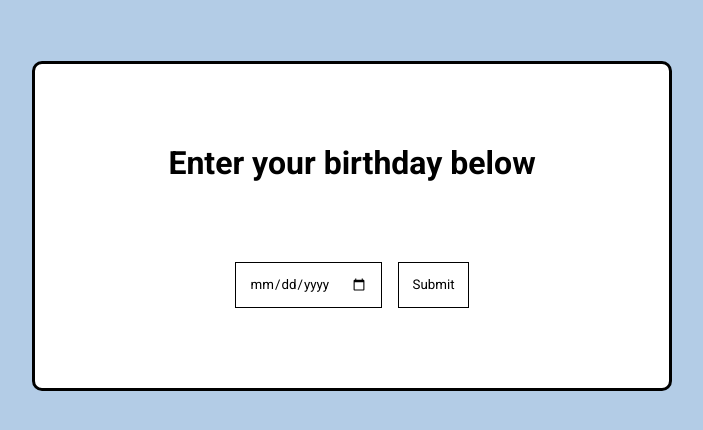
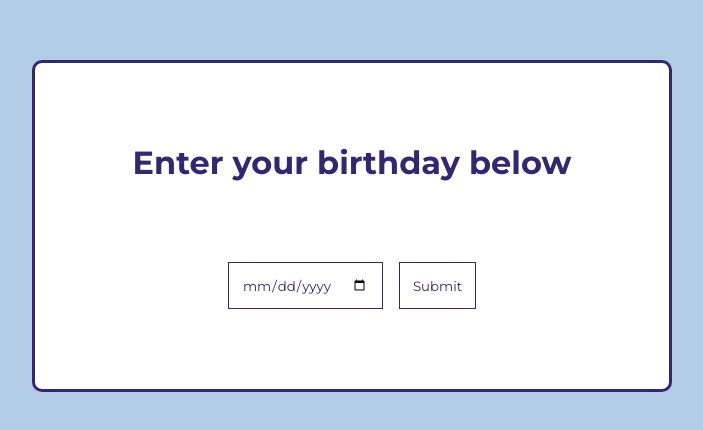
Before and after one commit to ColinMVan/age_calculator, a plain HTML site: page index.html in a window 1280 px wide. Shown: the part 174-604 px from the top of the page, without its empty margins (288-991 px from the left). Drawn offline with Linux system fonts and the light colour scheme.

Commit message:
changed the color and font

```diff
--- a/index.scss
+++ b/index.scss
@@ -1,13 +1,14 @@
-@import url("https://fonts.googleapis.com/css2?family=Roboto:ital,wght@0,100;0,300;0,400;0,500;0,700;0,900;1,100;1,300;1,400;1,500;1,700;1,900&display=swap");
+@import url("https://fonts.googleapis.com/css2?family=Montserrat:ital,wght@0,100;0,200;0,300;0,400;0,500;0,600;0,700;0,800;0,900;1,100;1,200;1,300;1,400;1,500;1,600;1,700;1,800;1,900&display=swap");
 
 * {
   margin: 0;
   padding: 0;
   box-sizing: border-box;
-  font-family: "Roboto", sans-serif;
+  font-family: "Montserrat", sans-serif;
 }
 
 $primary: hsl(210, 50%, 80%);
+$text-color: hsl(250, 50%, 30%);
 
 body {
   background-color: $primary;
@@ -20,7 +21,7 @@ body {
 .container {
   width: 50%;
   padding: 5em;
-  border: 3px solid black;
+  border: 3px solid $text-color;
   border-radius: 10px;
   display: flex;
   flex-direction: column;
@@ -28,6 +29,7 @@ body {
   justify-content: center;
   align-items: center;
   background-color: white;
+  color: $text-color;
 }
 
 .form {
@@ -38,7 +40,8 @@ body {
   button {
     padding: 1em;
     background-color: transparent;
-    border: 1px solid black;
+    border: 1px solid $text-color;
+    color: $text-color;
   }
 
   button {
```
Also changed, not shown: index.css, 1 other file.
